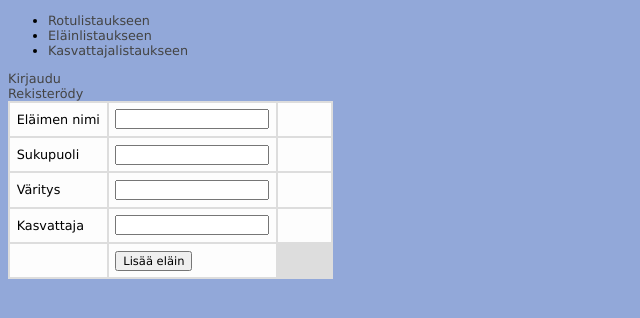
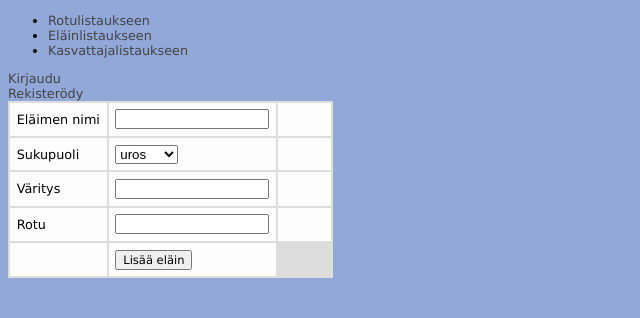
Before and after one commit to sovalke/ktietokanta, a Flask app: template application/templates/animals/lisaaelain.html in a window 1280 px wide. Shown: the top 318 px of the page, without its empty margins (0-640 px from the left). Run offline with Flask 2, Linux system fonts and the light colour scheme; the template is opened without the code that fills it: values that come from a table or form of the project are taken from there, others are empty.

Commit message:
Paranneltu eläinlistausta

```diff
--- a/application/animals/forms.py
+++ b/application/animals/forms.py
@@ -1,11 +1,24 @@
 from flask_wtf import FlaskForm
-from wtforms import StringField, validators
+from wtforms import StringField, validators, SelectField
+from application import db
+from sqlalchemy.sql import text
+
 
 class AnimalForm(FlaskForm):
     nimi = StringField("Eläimen nimi", [validators.Length(min=2, max=200)])
-    sukupuoli = StringField("Sukupuoli", [validators.Length(min=2, max=200)])
-    varitys= StringField("Väritys", [validators.Length(max=200)])
-    kasvattaja = StringField("Kasvattaja", [validators.Length(max=200)])
+    sukupuoli = SelectField(u'Sukupuoli', choices=[('uros', 'uros'), ('naaras', 'naaras')])
+    varitys = StringField("Väritys", [validators.Length(max=200)])
+    rotu = StringField("Rotu", [validators.Length(max=200)])
 
     class Meta:
         csrf = False
+
+
+@staticmethod
+def listaa_rodut():
+    stmt = text("SELECT Rotu.id, Rotu.nimi FROM Rotu")
+    res = db.engine.execute(stmt)
+
+    for row in res:
+        print(row[0])
+        print(row[1])
--- a/application/animals/views.py
+++ b/application/animals/views.py
@@ -1,6 +1,7 @@
 from application import app, db
 from flask import redirect, render_template, request, url_for
 from application.animals.models import Elain
+from application.breeds.models import Rotu
 from sqlalchemy import update
 from flask_login import login_required
 
--- a/application/templates/animals/lisaaelain.html
+++ b/application/templates/animals/lisaaelain.html
@@ -50,14 +50,14 @@
       </tr>
       <tr>
         <td>
-          {{ form.kasvattaja.label }}
+          {{ form.rotu.label }}
         </td>
         <td>
-          {{ form.kasvattaja }}
+          {{ form.rotu }}
         </td>
         <td>
           <ul>
-            {% for error in form.kasvattaja.errors %}
+            {% for error in form.rotu.errors %}
             <li>{{ error }}</li>
             {% endfor %}
           </ul>
```
